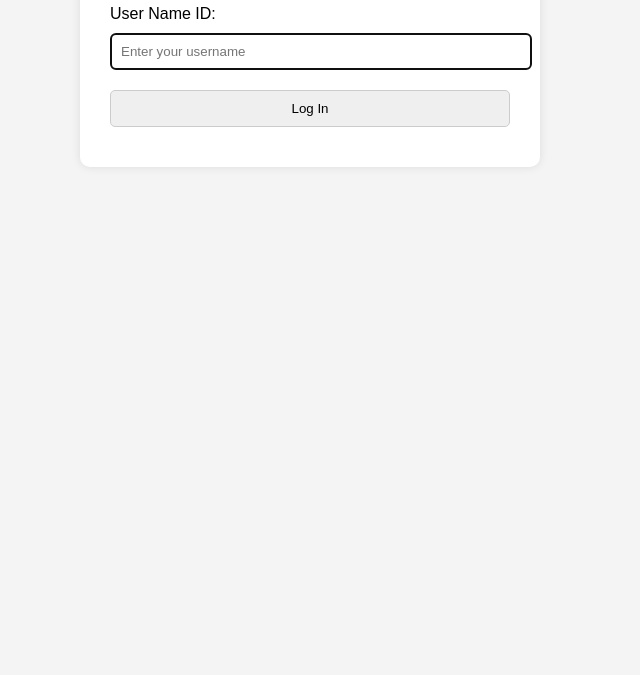
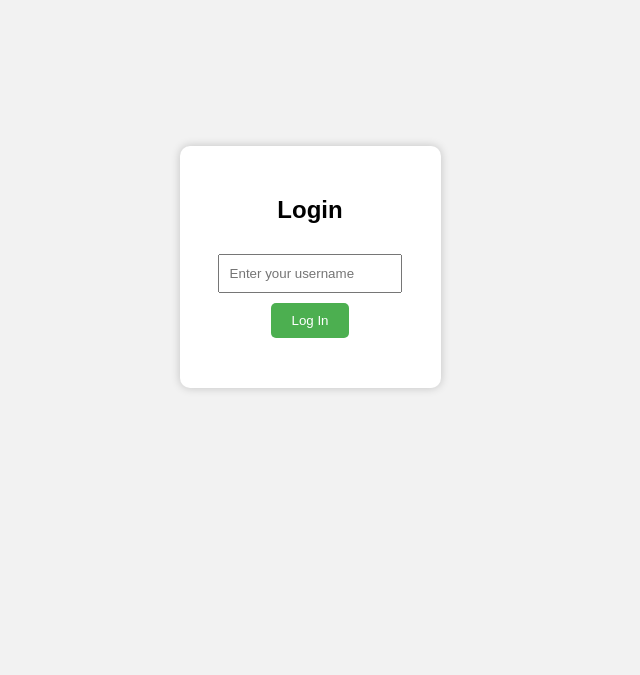
Before and after one commit to hakim1111111111/Mmy-login-page, a plain HTML site: page index.html in a window 1280 px wide. Shown: the part 141-816 px from the top of the page, without its empty margins (330-970 px from the left). Drawn offline with Linux system fonts and the light colour scheme.

Commit message:
Update index.html

```diff
--- a/index.html
+++ b/index.html
@@ -1,42 +1,66 @@
 <!DOCTYPE html>
-<html lang="en-US">
+<html lang="en">
 <head>
   <meta charset="UTF-8" />
-  <title>Admin Login</title>
-  <meta name="viewport" content="width=device-width, initial-scale=1" />
+  <title>Login Page</title>
   <style>
-    body { font-family: Arial, sans-serif; padding: 40px; background: #f4f4f4; }
-    .login-box { max-width: 400px; margin: auto; background: white; padding: 30px; border-radius: 10px; box-shadow: 0 0 10px rgba(0,0,0,0.1); }
-    input[type="text"], input[type="submit"] {
-      width: 100%; padding: 10px; margin: 10px 0;
-      border: 1px solid #ccc; border-radius: 5px;
+    body {
+      font-family: Arial, sans-serif;
+      background: #f2f2f2;
+      display: flex;
+      justify-content: center;
+      align-items: center;
+      height: 100vh;
     }
-    .error { color: red; font-weight: bold; text-align: center; display: none; }
+    .login-box {
+      background: white;
+      padding: 30px;
+      border-radius: 10px;
+      box-shadow: 0 0 10px rgba(0,0,0,0.2);
+      text-align: center;
+    }
+    input {
+      padding: 10px;
+      margin: 10px 0;
+      width: 80%;
+    }
+    button {
+      padding: 10px 20px;
+      background: #4CAF50;
+      color: white;
+      border: none;
+      border-radius: 5px;
+      cursor: pointer;
+    }
+    .message {
+      margin-top: 20px;
+      font-weight: bold;
+      color: #333;
+    }
   </style>
 </head>
 <body>
+
   <div class="login-box">
-    <h2 style="text-align: center;">Admin Login</h2>
-    <form id="loginForm">
-      <label for="user_id">User Name ID:</label>
-      <input type="text" id="user_id" name="user_id" placeholder="Enter your username" autofocus required />
-      <input type="submit" value="Log In" />
-      <p class="error" id="errorMsg">Access Denied: Invalid user name ID.</p>
-    </form>
+    <h2>Login</h2>
+    <input type="text" id="username" placeholder="Enter your username" />
+    <br />
+    <button onclick="login()">Log In</button>
+    <p class="message" id="message"></p>
   </div>
 
- <script>
-  document.getElementById("loginForm").addEventListener("submit", function(event) {
-    event.preventDefault();
-    const userId = document.getElementById("user_id").value.trim().toLowerCase();
-    if (userId === "rachid") {
-      window.location.href = "https://yourusername.github.io/your-repo-name/home.html";
-  <!-- This is what you'll replace -->
-    } else {
-      document.getElementById("errorMsg").style.display = "block";
+  <script>
+    function login() {
+      const username = document.getElementById('username').value.trim().toLowerCase();
+      const message = document.getElementById('message');
+
+      if (username === "rachid") {
+        message.innerHTML = "✅ Welcome Meryem, this person loves you ❤️";
+      } else {
+        message.innerHTML = "❌ Invalid username. Access denied.";
+      }
     }
-  });
-</script>
+  </script>
 
 </body>
 </html>
```
